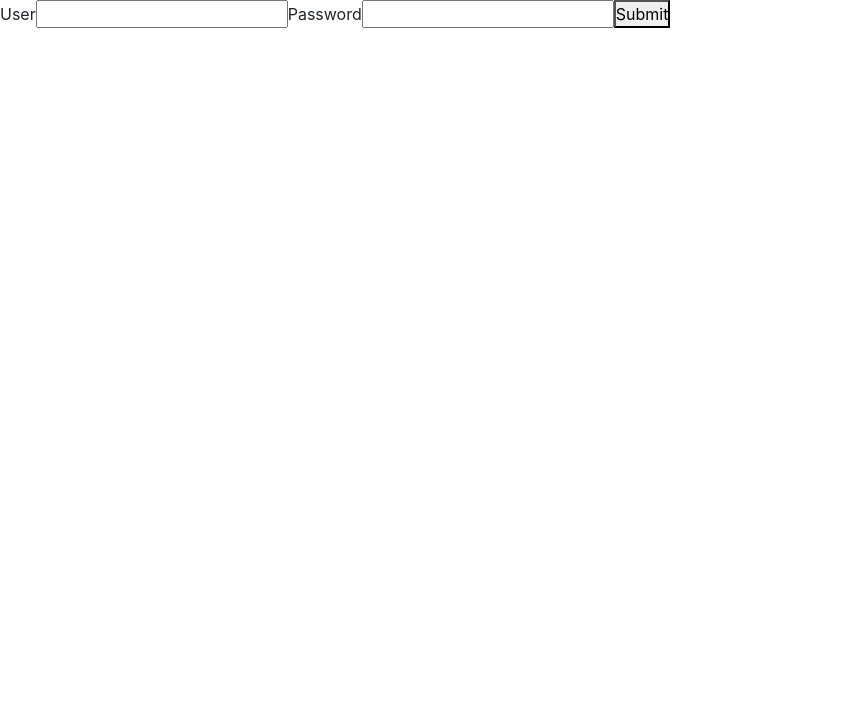
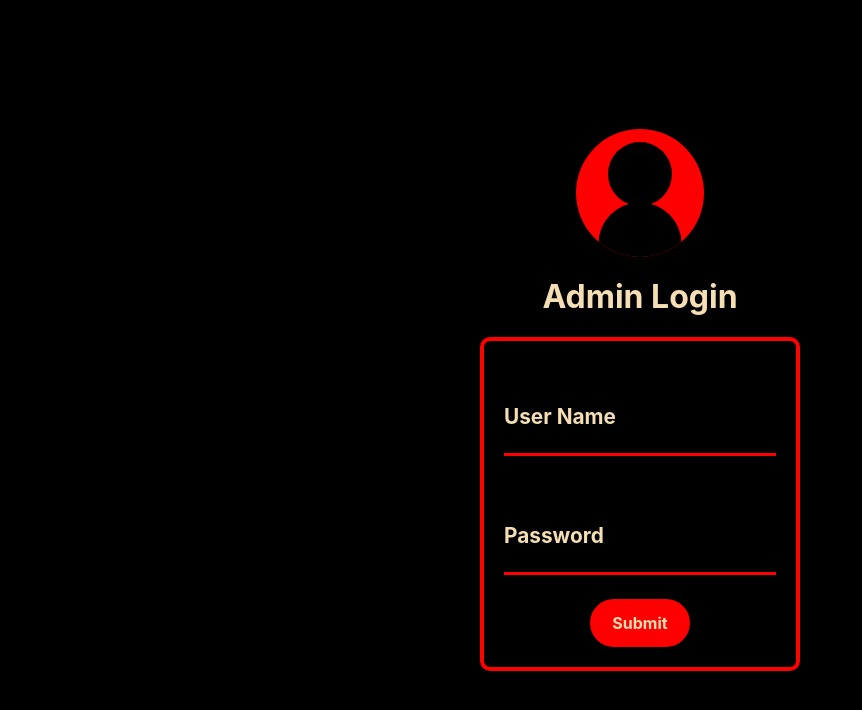
Before and after one commit to abhipdgupta/Bakecake-frontend, a React (Create React App) app: page /dashboard/login-admin in a window 1280 px wide. Shown: the top 710 px of the page, without its empty margins (0-862 px from the left). Built offline with nearby package versions, Linux system fonts and the light colour scheme; no server answers.

Commit message:
added admin-login form css

```diff
--- /dev/null
+++ b/src/CSS/login.css
@@ -0,0 +1,112 @@
+#register-login-container {
+  height: 100vh;
+  width: 100vw;
+  display: flex;
+  flex-direction: column;
+  align-items: center;
+  justify-content: center;
+  gap: 1rem;
+  background-color: black;
+}
+
+#register-login-container span {
+  font-size: 2rem;
+  font-weight: bold;
+  color: wheat;
+}
+#register-login-form {
+  display: flex;
+  flex-direction: column;
+  gap: 1.5rem;
+  width: 20rem;
+  font-size: 1.3rem;
+  font-weight: bold;
+  padding: 20px;
+  color: wheat;
+  border-radius: 10px;
+  background-color: transparent;
+  border: 4px solid red;
+}
+.admin-form-label {
+  position: relative;
+  transform: translateY(40px);
+  transition: transform 0.3s ease;
+}
+
+.admin-form-input {
+  color: wheat;
+  background-color: transparent;
+  width: 100%;
+  height: 2.5rem;
+  border: none;
+  border-bottom: 3px solid red;
+}
+.admin-form-input:focus {
+  outline: none;
+  /* border: none; */
+  font-size: 2rem;
+}
+#register-login-form button {
+  width: 100px;
+  margin: auto;
+  cursor: pointer;
+  height: 3rem;
+  font-size: 1rem;
+  color: wheat;
+  font-weight: bold;
+  border-radius: 30px;
+  background-color: red;
+
+  border: none;
+  transition: background-color 0.3s ease;
+}
+#register-login-form button:hover {
+  background-color: wheat;
+  color: red;
+}
+
+#title {
+  display: flex;
+  flex-direction: column;
+  align-items: center;
+  justify-content: center;
+  width: 8rem;
+  height: 8rem;
+}
+
+/* PROFILE */
+#avatar {
+  width: 8em;
+  height: 8em;
+  background-color: rgb(255, 0, 0);
+  border-radius: 50%;
+  position: relative;
+  overflow: hidden;
+}
+#avatar::before {
+  position: absolute;
+  content: "";
+  background-color: rgb(0, 0, 0);
+  display: inline-block;
+  height: 4rem;
+  width: 4rem;
+  border-radius: 50%;
+  top: 35%;
+  left: 50%;
+  margin-top: -25%;
+  margin-left: -25%;
+}
+#avatar::after {
+  position: absolute;
+  content: "";
+  background-color: rgb(0, 0, 0);
+  display: inline-block;
+  border-radius: 50%;
+  height: 4rem;
+  width: 4rem;
+  top: 90%;
+  left: 50%;
+  margin-top: -25%;
+  margin-left: -25%;
+  scale: 1.3;
+}
--- a/src/Components/Login.js
+++ b/src/Components/Login.js
@@ -1,10 +1,20 @@
 import Axios from "axios";
 import React, { useEffect, useState } from "react";
-
+import "../CSS/login.css";
 export const Login = ({ admin, setadmin, shownav, setshownav }) => {
   useEffect(() => {
+    login_page_animation();
     setshownav(false);
   });
+  const login_page_animation = () => {
+    const inputs = document.getElementsByClassName("admin-form-input");
+    const labels = document.getElementsByClassName("admin-form-label");
+    for (let i = 0; i < inputs.length; i++) {
+      inputs[i].onfocus = () => {
+        labels[i].style.transform = "translateY(10px)";
+      };
+    }
+  };
   const [admin_info, setadmin_info] = useState({
     user: "",
     pass: "",
@@ -27,19 +37,24 @@ export const Login = ({ admin, setadmin, shownav, setshownav }) => {
       })
       .catch((err) => {
         console.log(err);
-
       });
-      console.log(admin);
+    console.log(admin);
     setadmin_info({
       user: "",
       pass: "",
     });
   };
   return (
-    <div>
-      <form  onSubmit={handleAdmin}>
-        <label htmlFor="username">User</label>
+    <div id="register-login-container">
+      <div id="avatar"></div>
+
+      <span>Admin Login</span>
+      <form id="register-login-form" onSubmit={handleAdmin}>
+        <label htmlFor="user" className="admin-form-label">
+          User Name
+        </label>
         <input
+          className="admin-form-input"
           type="text"
           autoComplete="on"
           value={admin_info.user}
@@ -49,23 +64,21 @@ export const Login = ({ admin, setadmin, shownav, setshownav }) => {
           required
         />
 
-        <label htmlFor="address">Password</label>
+        <label htmlFor="password" className="admin-form-label">
+          Password
+        </label>
         <input
+          className="admin-form-input"
           type="password"
           autoComplete="on"
           value={admin_info.pass}
           onChange={handleChange}
           name="pass"
-          id="pass"
+          id="password"
           required
         />
-
-        <button  type="submit">
-          Submit
-        </button>
+        <button type="submit">Submit</button>
       </form>
-
-
     </div>
   );
 };
```
